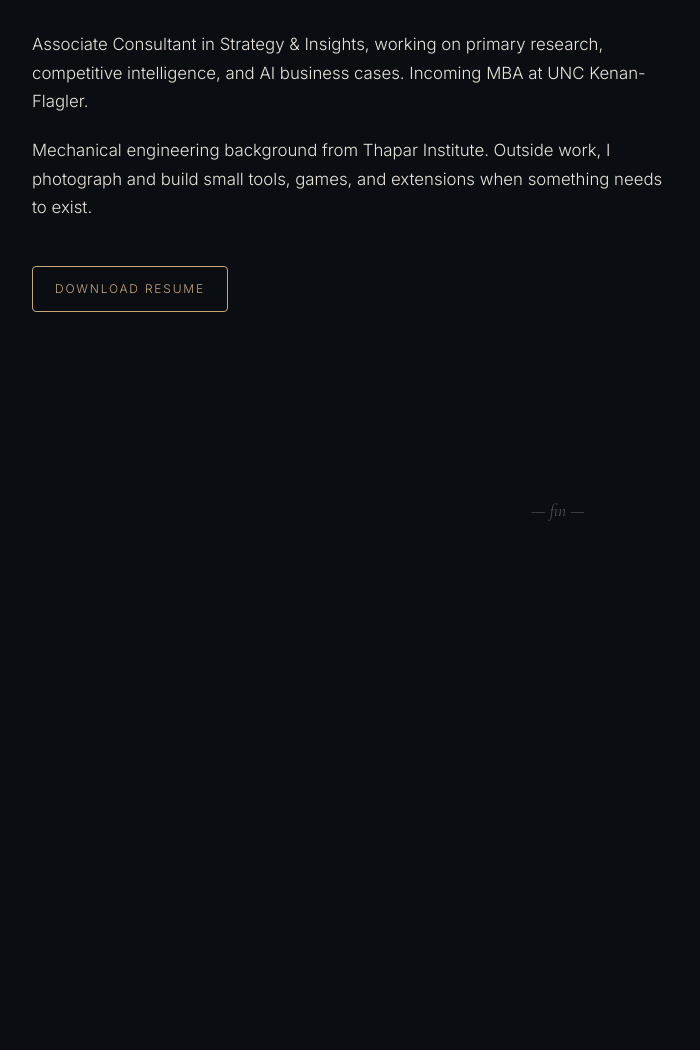
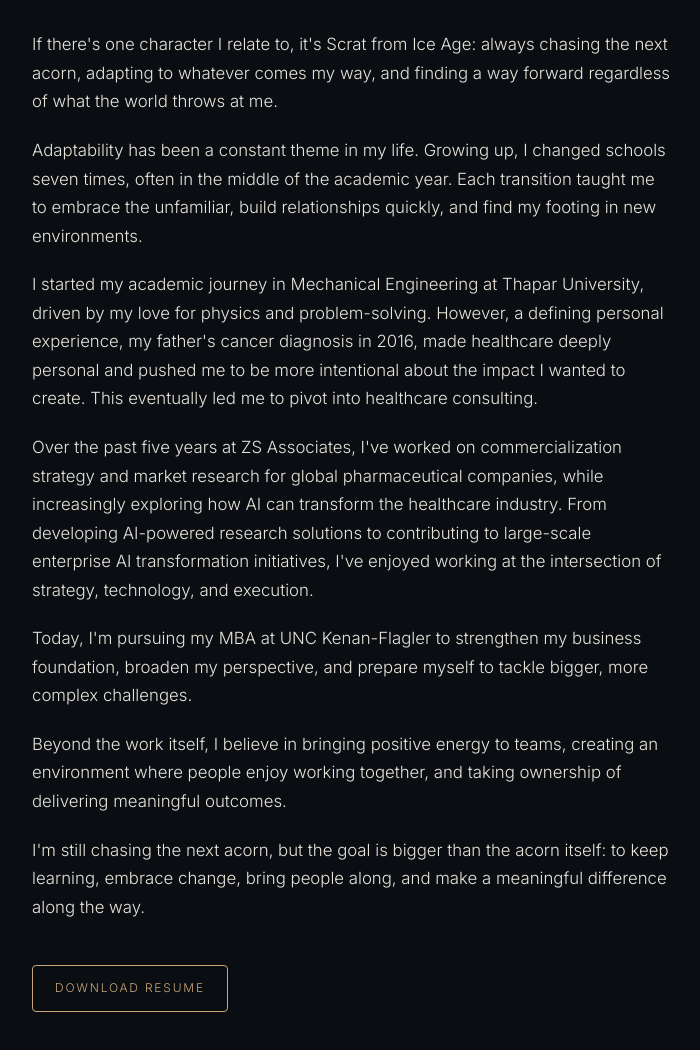
Before and after one commit to trickster-zero/A-You-Shhh.io, a plain HTML site: page about.html in a window 1280 px wide. Shown: the part 320-1370 px from the top of the page, without its empty margins (82-782 px from the left). Before the commit the page ends 894 px from the top, so only its background shows below. Drawn offline with nearby package versions, Linux system fonts and the light colour scheme.

Commit message:
Revise about section with personal insights and experiences
Updated personal narrative to reflect adaptability and career journey in healthcare consulting.

```diff
--- a/about.html
+++ b/about.html
@@ -29,8 +29,20 @@
     <h1 class="display">About</h1>
   </div>
   <div class="about-body">
-    <p>Associate Consultant in Strategy & Insights, working on primary research, competitive intelligence, and AI business cases. Incoming MBA at UNC Kenan-Flagler.</p>
-    <p>Mechanical engineering background from Thapar Institute. Outside work, I photograph and build small tools, games, and extensions when something needs to exist.</p>
+    <p>If there's one character I relate to, it's Scrat from Ice Age: always chasing the next acorn, adapting to whatever comes my way, and finding a way forward regardless of what the world throws at me.<p>
+
+    <p>Adaptability has been a constant theme in my life. Growing up, I changed schools seven times, often in the middle of the academic year. Each transition taught me to embrace the unfamiliar, build relationships quickly, and find my footing in new environments.<p>
+
+    <p>I started my academic journey in Mechanical Engineering at Thapar University, driven by my love for physics and problem-solving. However, a defining personal experience, my father's cancer diagnosis in 2016, made healthcare deeply personal and pushed me to be more intentional about the impact I wanted to create. This eventually led me to pivot into healthcare consulting.<p>
+
+    <p>Over the past five years at ZS Associates, I've worked on commercialization strategy and market research for global pharmaceutical companies, while increasingly exploring how AI can transform the healthcare industry. From developing AI-powered research solutions to contributing to large-scale enterprise AI transformation initiatives, I've enjoyed working at the intersection of strategy, technology, and execution.<p>
+
+    <p>Today, I'm pursuing my MBA at UNC Kenan-Flagler to strengthen my business foundation, broaden my perspective, and prepare myself to tackle bigger, more complex challenges.<p>
+
+    <p>Beyond the work itself, I believe in bringing positive energy to teams, creating an environment where people enjoy working together, and taking ownership of delivering meaningful outcomes.<p>
+
+    <p>I'm still chasing the next acorn, but the goal is bigger than the acorn itself: to keep learning, embrace change, bring people along, and make a meaningful difference along the way.</p>
+
     <a class="button" href="#" target="_blank" rel="noopener">Download resume</a>
   </div>
 </main>
```
